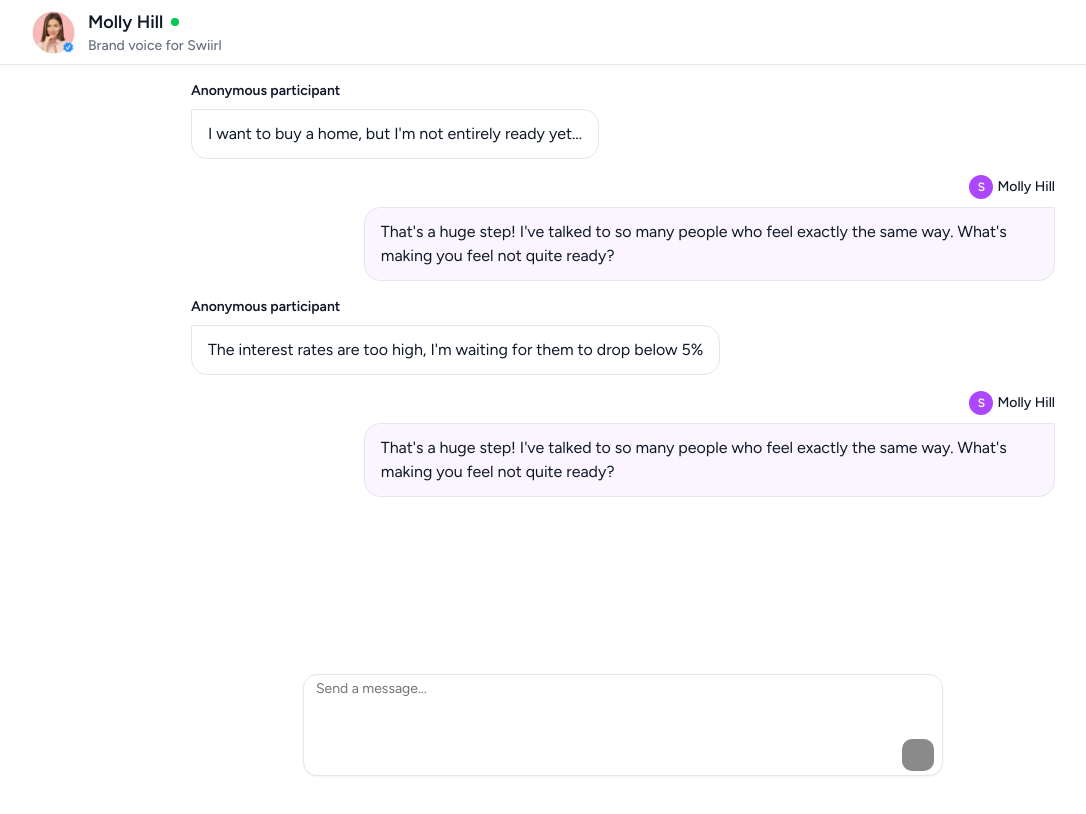
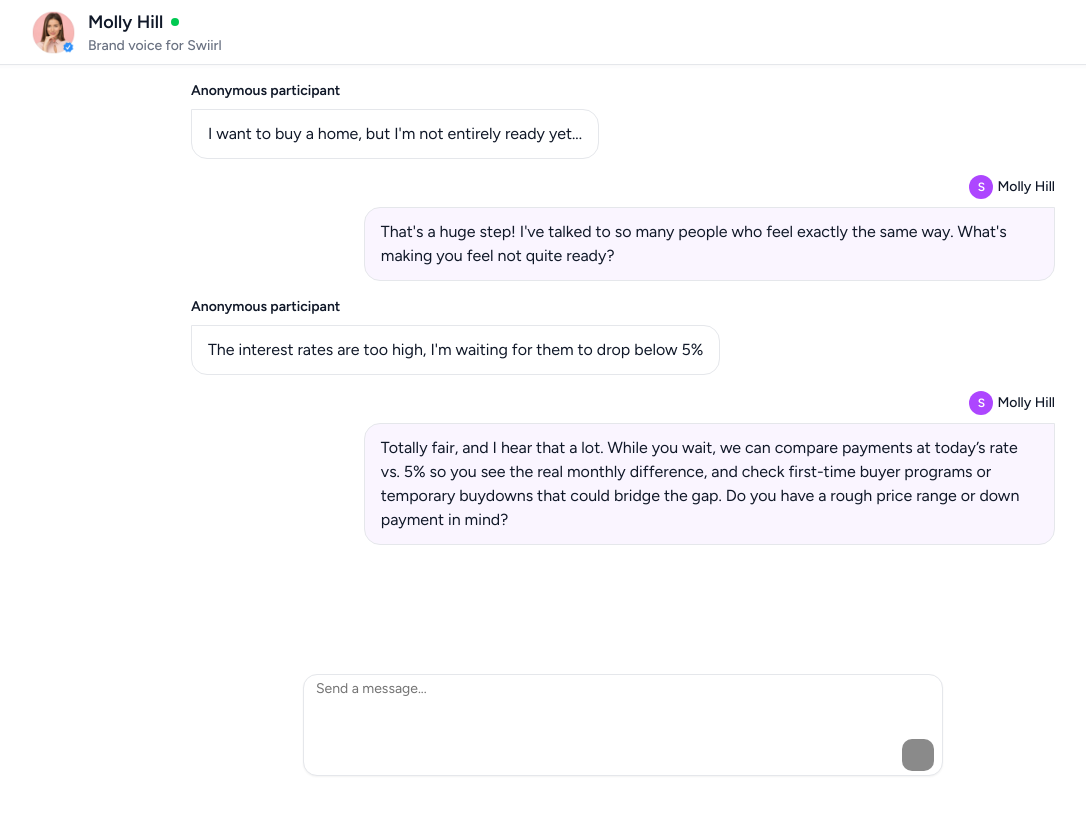
Before and after one commit to Dannny-Babs/pulse-demo, a Next.js app: page /brand-agent in a window 1280 px wide. Shown: the whole page, without its empty margins (17-1103 px from the left). Built offline with nearby package versions, Linux system fonts and the light colour scheme; some icons are missing.

Commit message:
Update agent response message for user inquiry

```diff
--- a/app/brand-agent/page.tsx
+++ b/app/brand-agent/page.tsx
@@ -67,12 +67,13 @@ export default function BrandAgentPage() {
                 timestamp: new Date(),
                 isAudio: true
             },
-            {
-                id: "4",
-                type: "agent",
-                content: "That's a huge step! I've talked to so many people who feel exactly the same way. What's making you feel not quite ready?",
-                timestamp: new Date()
-            }
+           {
+      id: "4",
+      type: "agent",
+      content:
+        "Totally fair, and I hear that a lot. While you wait, we can compare payments at today’s rate vs. 5% so you see the real monthly difference, and check first-time buyer programs or temporary buydowns that could bridge the gap. Do you have a rough price range or down payment in mind?",
+      timestamp: new Date()
+    }
         ]
         setMessages(sampleMessages)
     }, [])
```
